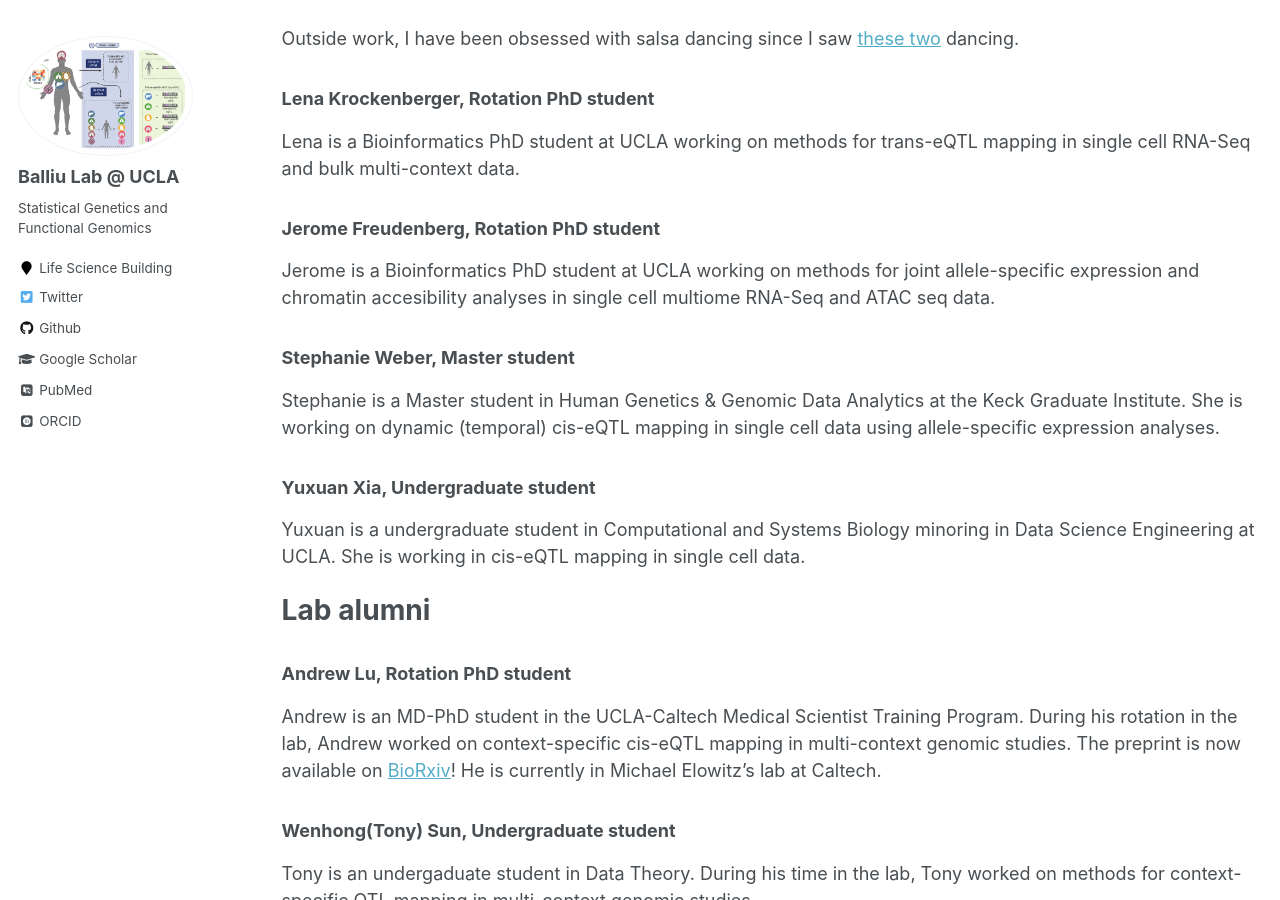
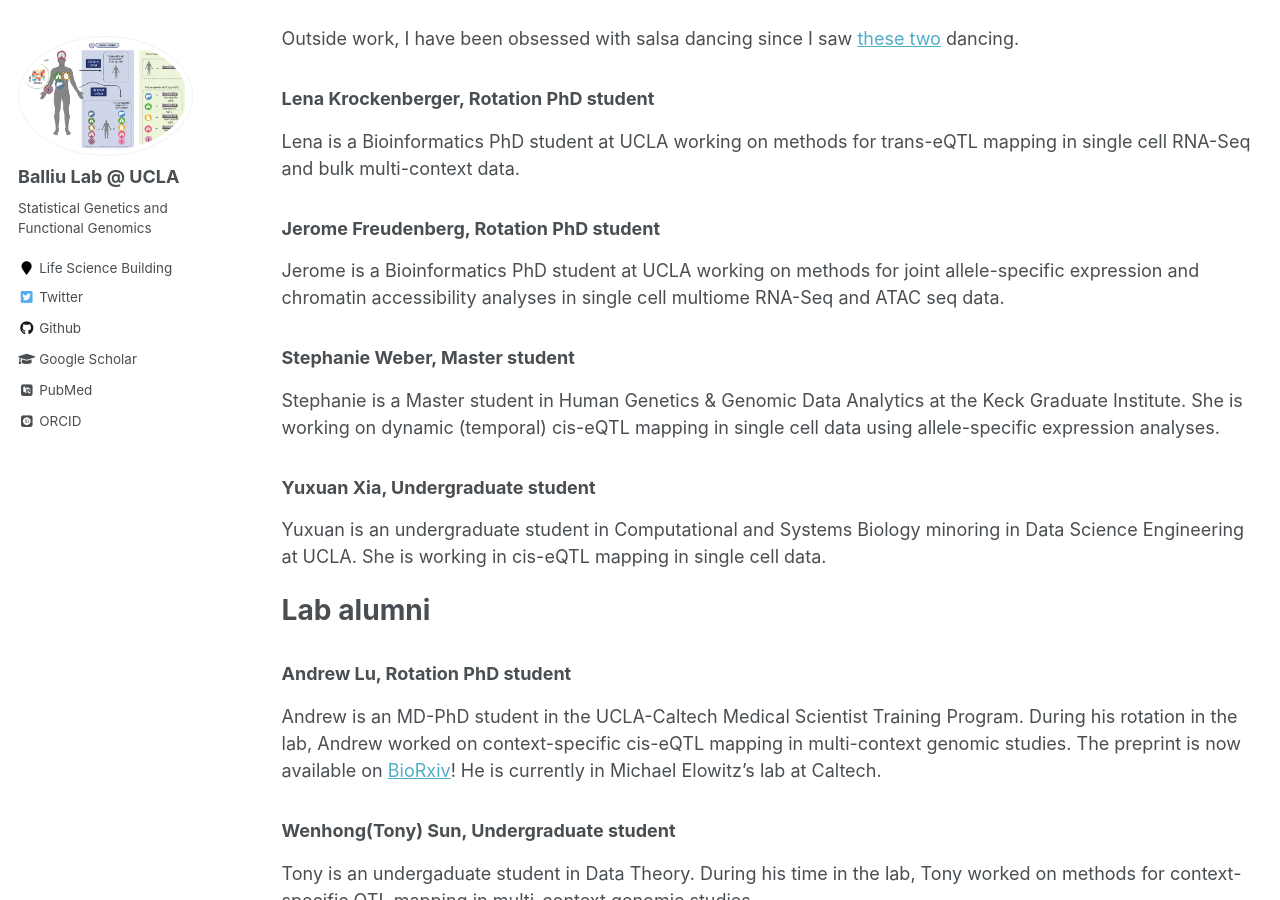
Before and after one commit to BalliuLab/balliulab.github.io, a Jekyll site: the page built from _pages/cv.md, in a window 1280 px wide and 900 px high, scrolled down 484 px. Built offline with Jekyll 4.4.1, drawn with Linux system fonts in a browser that asks for light colours; some web fonts are replaced.

Commit message:
Update cv.md

```diff
--- a/_pages/cv.md
+++ b/_pages/cv.md
@@ -20,13 +20,13 @@ I am an Assistant Professor in the Departments of [Pathology & Laboratory Medici
 Lena is a Bioinformatics PhD student at UCLA working on methods for trans-eQTL mapping in single cell RNA-Seq and bulk multi-context data.
 
 ### Jerome Freudenberg, Rotation PhD student
-Jerome is a Bioinformatics PhD student at UCLA working on methods for joint allele-specific expression and chromatin accesibility analyses in single cell multiome RNA-Seq and ATAC seq data.
+Jerome is a Bioinformatics PhD student at UCLA working on methods for joint allele-specific expression and chromatin accessibility analyses in single cell multiome RNA-Seq and ATAC seq data.
 
 ### Stephanie Weber, Master student
 Stephanie is a Master student in Human Genetics & Genomic Data Analytics at the Keck Graduate Institute. She is working on dynamic (temporal) cis-eQTL mapping in single cell data using allele-specific expression analyses.
 
 ### Yuxuan Xia, Undergraduate student
-Yuxuan is a undergraduate student in Computational and Systems Biology minoring in Data Science Engineering at UCLA. She is working in cis-eQTL mapping in single cell data.
+Yuxuan is an undergraduate student in Computational and Systems Biology minoring in Data Science Engineering at UCLA. She is working in cis-eQTL mapping in single cell data.
 
 
 # Lab alumni
```
